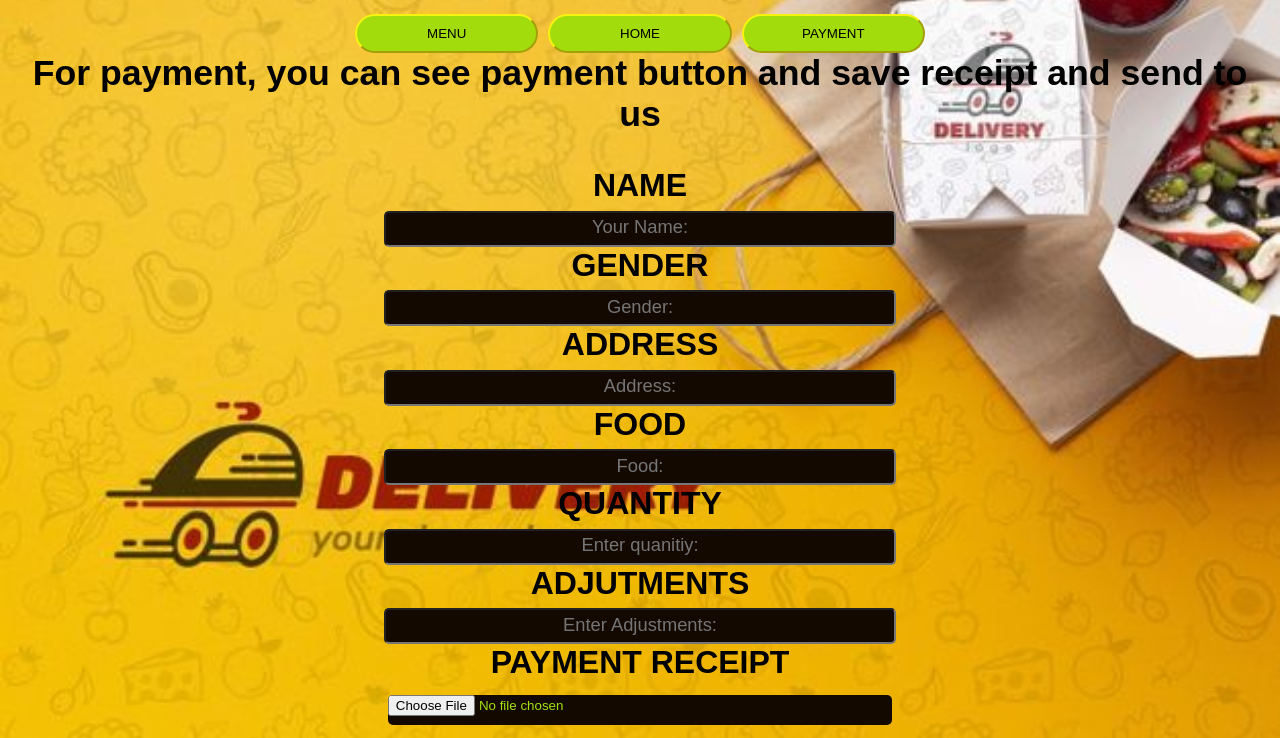
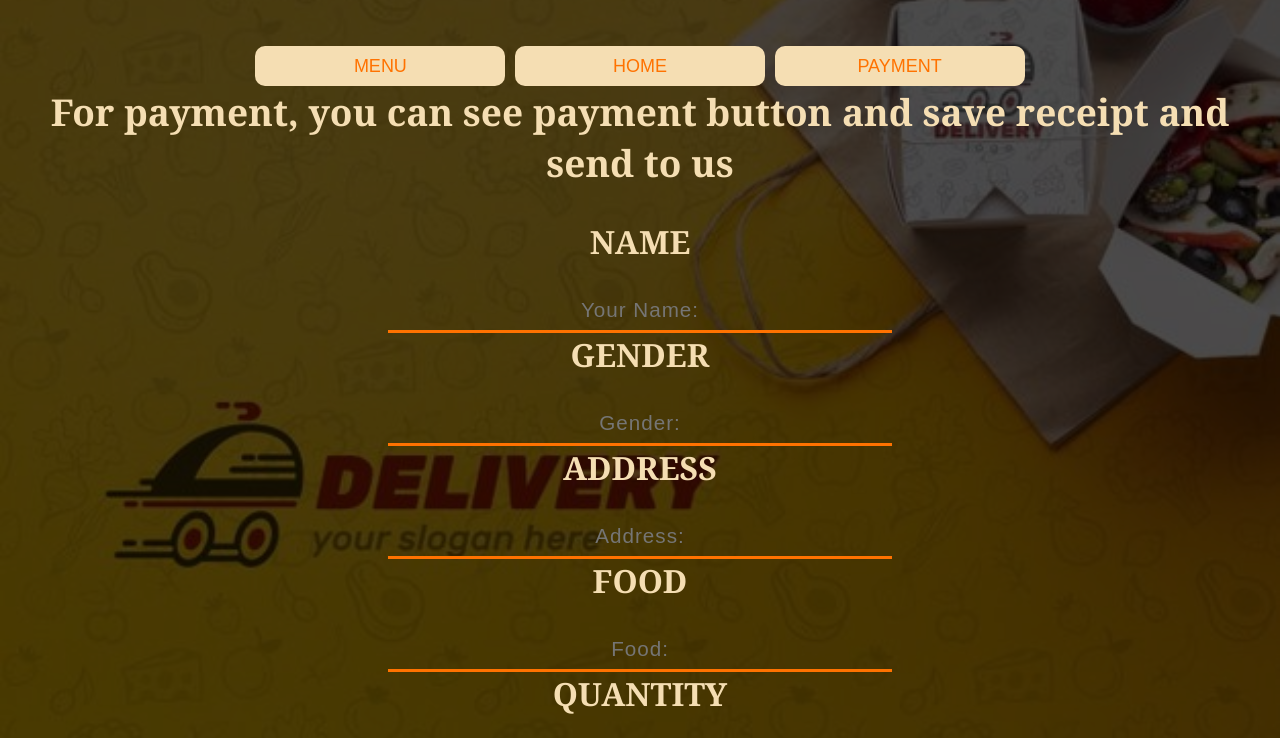
Before and after one commit to prashanti234/PRASHANTAA, a plain HTML site: page Order now.html in a window 1280 px wide. Shown: the part 113-851 px from the top of the page. Drawn offline with Linux system fonts and the light colour scheme.

Commit message:
Update Order now.html

```diff
--- a/Order now.html
+++ b/Order now.html
@@ -16,11 +16,13 @@
         }
 
         body {
-            background-image: url(delivewry.jpg);
-            background-repeat: no-repeat;
-            background-attachment: fixed;
-            background-size: cover;
-            font-family:Arial, Helvetica, sans-serif
+            background: rgba(0, 0, 0, 0.7) url('food.jpg') center center fixed;
+    background-size: cover;
+    background-blend-mode:darken;
+    font-family: Cambria, Cochin, Georgia, Times, 'Times New Roman', serif;
+    text-decoration-color: black;
+    background-image: url(delivewry.jpg);
+    color:wheat;
 
         }
 
@@ -52,46 +54,52 @@
 
 
         input{
-            border-radius: 5px;
-            height: 30px;
-            background-color: rgb(19, 9, 1);
-            text-decoration-color: aqua;
-            font-size: o.9cap;
-            color: #a5e10d;
-            width: 55cap;
-        }
+            width: 500px;
+    height: 35px;
+    background: transparent;
+    border-bottom: 3px solid #ff7200;
+    border-top: none;
+    border-right: none;
+    border-left: none;
+    color: #fff;
+    font-size: 15px;
+    letter-spacing: 1px;
+    margin-top: 30px;
+    font-family: sans-serif;
+    text-align: center;
+}
+
         ::placeholder{
             text-align: center;
             forced-color-adjust: dark;
-            text-decoration-color: rgb(200, 120, 83);
+            text-decoration-color: rgb(255, 255, 255);
             font-size: 2cap;
 
         }
         button:hover{
-            background-color: #a2dc0d;
-            transition-delay: 0s;
-            animation-duration: 0s;
-            scale: 1.2;
+            background: #ff7200;
+    color: black;
+    font-weight: bolder;
+    scale: 1.2;
         }
         a{
             text-decoration: none;
         }
 
         button{
+            width:250px;
+            height: 40px;
+    background: wheat;
+    border: none;
+    margin-top: 30px;
+    font-size: 18px;
+    border-radius: 10px;
+    cursor: pointer;
+    color:  #ff7200;;
 
-            border-color: #f7f310;
-            border-radius: 3cap;
-            size: 3cap;
-            width: 20cap;
-            background: transparent;
-            text-decoration-color: #e6e607;
-            background-color: #a2dc0d;
+    text-align: center;
 
-          height: 39px;
-          scroll-behavior: smooth;
-          text-shadow: #a5e10d;
-        text-overflow: ellipsis;
-        direction: rtl;
+
         }
 
 
@@ -136,6 +144,7 @@
 
 }
  </style>
+ <title>ORDER NOW</title>
 </head>
 <body>
 
@@ -176,7 +185,7 @@
 
 
         <button id="submit"><div class="popup" onclick="myFunction()" text size="2cap"> <B>ORDER</B>
-            <span class="popuptext" id="myPopup"><B>SUCCESSFULLY ORDERED</B></span>
+            <span class="popuptext" id="myPopup"><B>SUCCESSFULLY ORDERED <a href="bb.htm">Enter</a></B></span>
           </div></a></button>
 
     </button>
```
